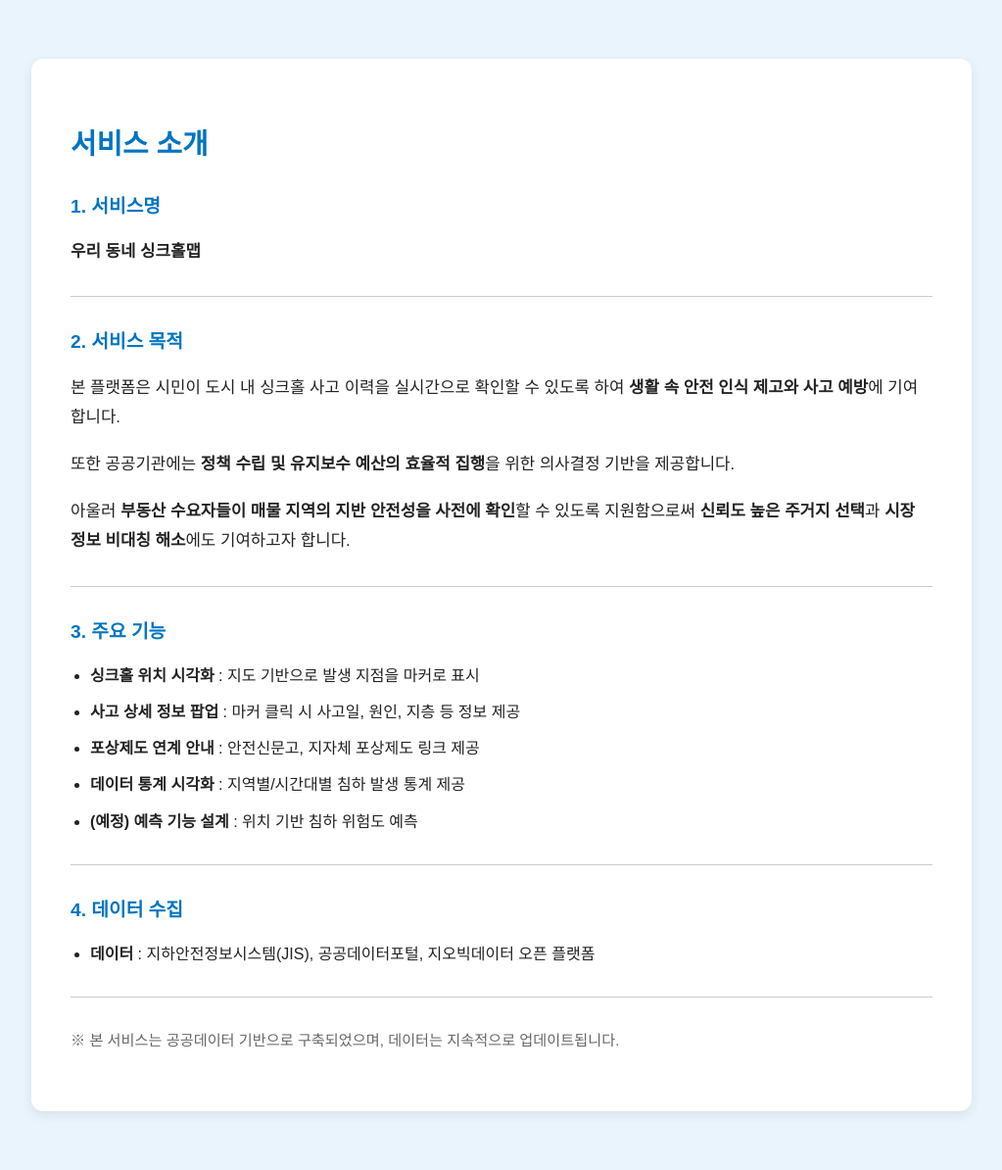
After one commit to 2025-SMHRD-SW-LangIntelligence/TA, a Spring Boot app: page /service in a window 1280 px wide. The commit adds this page. Shown: the whole page at 98% size, without its empty margins (128-1151 px from the left). Run offline with Spring Boot 4, Linux system fonts and the light colour scheme.

Commit message:
06/25 송주찬 인덱스 및 나머지 수정

```diff
--- /dev/null
+++ b/src/main/java/com/smhrd/ta/controller/ServiceController.java
@@ -0,0 +1,12 @@
+package com.smhrd.ta.controller;
+
+import org.springframework.stereotype.Controller;
+import org.springframework.web.bind.annotation.GetMapping;
+
+@Controller
+public class ServiceController {
+	@GetMapping("/service")
+	public String showMoneyPage() {
+		return "service";
+	}
+}
--- a/src/main/resources/templates/reward.html
+++ b/src/main/resources/templates/reward.html
@@ -83,9 +83,9 @@
 
     <h2>📝 신고 방법</h2>
     <ul>
-      <li>안전신문고: <a href="https://www.safetyreport.go.kr" target="_blank">https://www.safetyreport.go.kr</a></li>
-      <li>응답소: <a href="https://eungdapso.seoul.go.kr" target="_blank">https://eungdapso.seoul.go.kr</a></li>
-      <li>스마트불편신고 앱, 120 다산콜센터 등</li>
+      <li>안전신문고: <a href="https://www.safetyreport.go.kr" target="_blank">https://www.safetyreport.go.kr </a> (사이트 접속 -> 신고하기 -> 안전신고 클릭)</li>
+      <li>응답소: <a href="https://eungdapso.seoul.go.kr" target="_blank">https://eungdapso.seoul.go.kr</a>(사이트 접속 -> 민원신청 -> 민원신청하기 클릭)</li>
+      <li>안전신문고 앱 , 스마트불편신고 앱, 120 다산콜센터 등</li>
     </ul>
 
 
--- /dev/null
+++ b/src/main/resources/templates/service.html
@@ -0,0 +1,125 @@
+<!DOCTYPE html>
+<html xmlns:th="http://www.thymeleaf.org">
+<head>
+  <meta charset="UTF-8">
+  <title>우리 동네 지반안전 서비스 소개</title>
+  <style>
+    body {
+      font-family: 'Noto Sans KR', sans-serif;
+      background-color: #eaf4fc;
+      margin: 0;
+      padding: 0;
+      color: #222;
+    }
+
+    .about-wrapper {
+      display: flex;
+      justify-content: center;
+      padding: 60px 20px;
+    }
+
+    .about-card {
+      background-color: #fff;
+      border-radius: 12px;
+      box-shadow: 0 4px 12px rgba(0, 0, 0, 0.08);
+      padding: 40px;
+      max-width: 880px;
+      width: 100%;
+    }
+
+    .about-card h2 {
+      font-size: 1.8rem;
+      font-weight: 700;
+      color: #0074c2;
+      margin-bottom: 30px;
+    }
+
+    .about-card h3 {
+      font-size: 1.2rem;
+      margin-top: 30px;
+      color: #0074c2;
+    }
+
+    .about-card p {
+      font-size: 1.05rem;
+      line-height: 1.8;
+      margin-bottom: 18px;
+    }
+
+    .about-card ul {
+      list-style: disc;
+      padding-left: 20px;
+      margin-bottom: 24px;
+    }
+
+    .about-card li {
+      font-size: 1rem;
+      line-height: 1.7;
+      margin-bottom: 10px;
+    }
+
+    .divider {
+      border-top: 1px solid #ccc;
+      margin: 30px 0;
+    }
+
+    .about-card .note {
+      font-size: 0.95rem;
+      color: #666;
+      margin-top: 20px;
+    }
+  </style>
+</head>
+<body>
+
+  <div class="about-wrapper">
+    <div class="about-card">
+      <h2>서비스 소개</h2>
+
+      <h3>1. 서비스명</h3>
+      <p><strong>우리 동네 싱크홀맵 </strong></p>
+
+      <div class="divider"></div>
+
+      <h3>2. 서비스 목적</h3>
+			<p>
+				본 플랫폼은 시민이 도시 내 싱크홀 사고 이력을 실시간으로 확인할 수 있도록 하여 <strong>생활 속
+					안전 인식 제고와 사고 예방</strong>에 기여합니다.
+			</p>
+			<p>
+				또한 공공기관에는 <strong>정책 수립 및 유지보수 예산의 효율적 집행</strong>을 위한 의사결정 기반을
+				제공합니다.
+			</p>
+			<p>
+				아울러 <strong>부동산 수요자들이 매물 지역의 지반 안전성을 사전에 확인</strong>할 수 있도록 지원함으로써
+				<strong>신뢰도 높은 주거지 선택</strong>과 <strong>시장 정보 비대칭 해소</strong>에도 기여하고자 합니다.
+
+			</p>
+
+			<div class="divider"></div>
+
+      <h3>3. 주요 기능</h3>
+      <ul>
+        <li><strong>싱크홀 위치 시각화</strong> : 지도 기반으로 발생 지점을 마커로 표시</li>
+        <li><strong>사고 상세 정보 팝업</strong> : 마커 클릭 시 사고일, 원인, 지층 등 정보 제공</li>
+        <li><strong>포상제도 연계 안내</strong> : 안전신문고, 지자체 포상제도 링크 제공</li>
+        <li><strong>데이터 통계 시각화</strong> : 지역별/시간대별 침하 발생 통계 제공</li>
+        <li><strong>(예정) 예측 기능 설계</strong> : 위치 기반 침하 위험도 예측 </li>
+      </ul>
+
+      <div class="divider"></div>
+
+      <h3>4. 데이터 수집</h3>
+      <ul>
+        <li><strong>데이터</strong> : 지하안전정보시스템(JIS), 공공데이터포털, 지오빅데이터 오픈 플랫폼 </li>
+
+      </ul>
+
+      <div class="divider"></div>
+
+      <p class="note">※ 본 서비스는 공공데이터 기반으로 구축되었으며, 데이터는 지속적으로 업데이트됩니다.</p>
+    </div>
+  </div>
+
+</body>
+</html>
```
Also changed, not shown: src/main/resources/templates/index.html (+3 -4 lines), src/main/resources/templates/statistics.html (+29 -12 lines).
